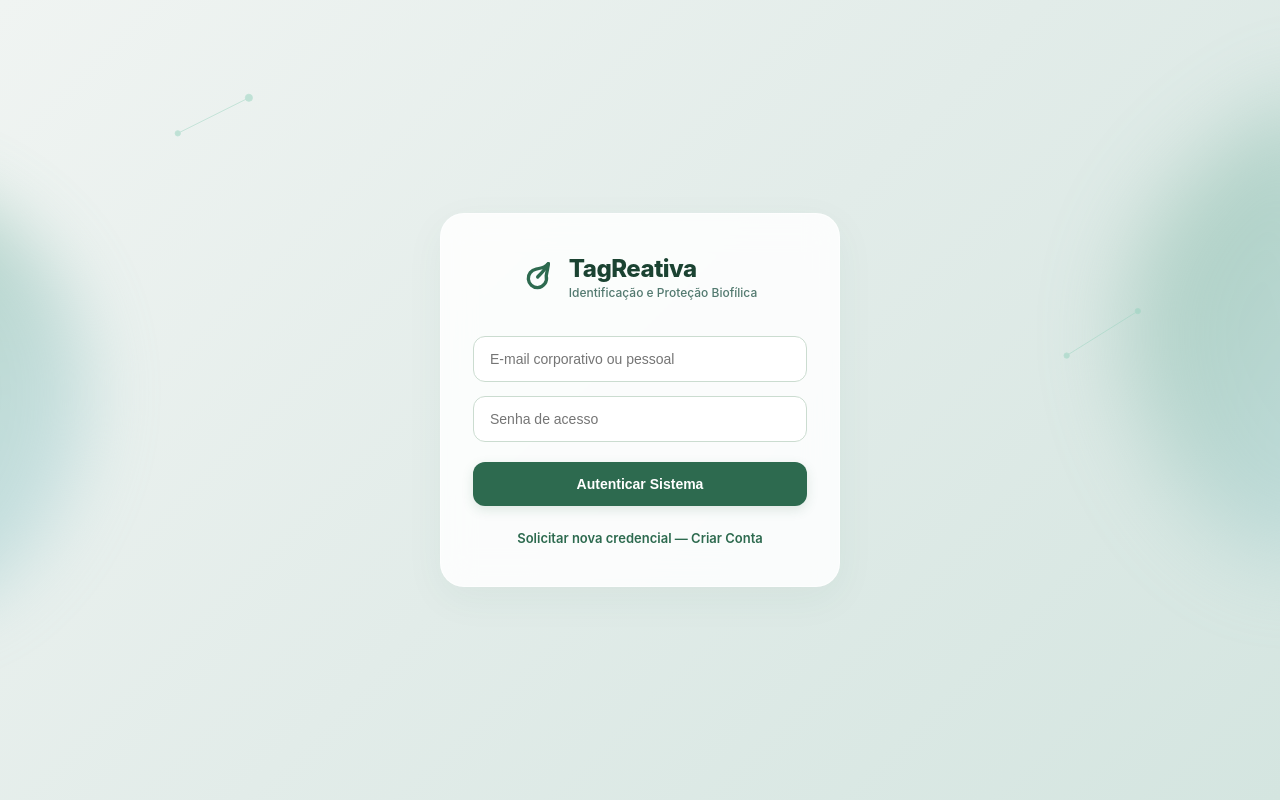
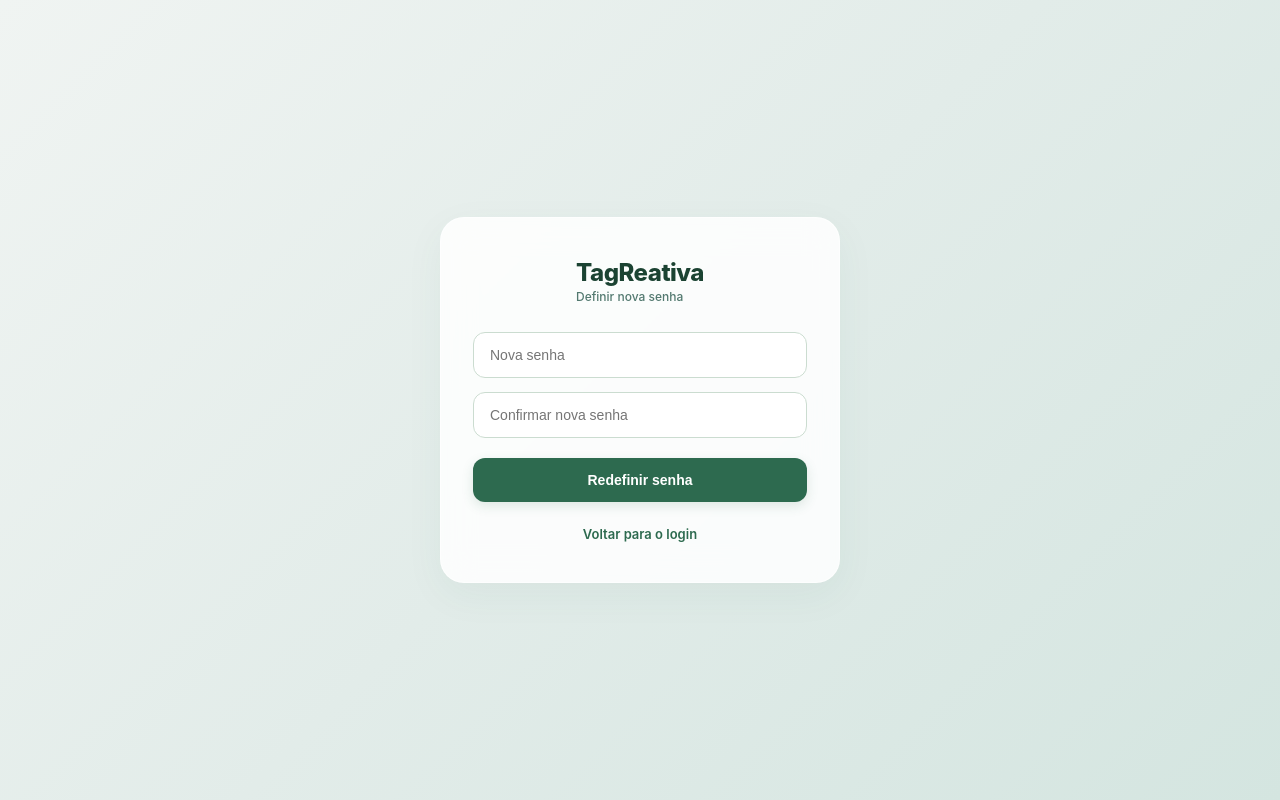
Before and after one commit to DevRoberto21/TagReativa, a React (Vite) app in the folder frontend/: page /redefinir-senha in a window 1280 px wide. Before the commit this address led to /login. Built offline with nearby package versions, Linux system fonts and the light colour scheme; no server answers.

Commit message:
feat: add forgot/reset password pages and routing

```diff
--- a/frontend/src/App.jsx
+++ b/frontend/src/App.jsx
@@ -1,6 +1,8 @@
 import { BrowserRouter, Routes, Route, Navigate } from 'react-router-dom';
 import Login from './pages/Login';
 import Register from './pages/Register';
+import ForgotPassword from './pages/ForgotPassword';
+import ResetPassword from './pages/ResetPassword';
 import Dashboard from './pages/Dashboard';
 import NewPet from './pages/NewPet';
 import EditPet from './pages/EditPet';
@@ -19,6 +21,8 @@ export default function App() {
       <Routes>
         <Route path="/login" element={<Login />} />
         <Route path="/register" element={<Register />} />
+        <Route path="/esqueci-senha" element={<ForgotPassword />} />
+        <Route path="/redefinir-senha" element={<ResetPassword />} />
         <Route path="/scan/:petId" element={<ScanPage />} />
         <Route path="/dashboard" element={<PrivateRoute><Dashboard /></PrivateRoute>} />
         <Route path="/pets/novo" element={<PrivateRoute><NewPet /></PrivateRoute>} />
--- /dev/null
+++ b/frontend/src/pages/ForgotPassword.jsx
@@ -0,0 +1,77 @@
+import { useState } from 'react';
+import { Link } from 'react-router-dom';
+import api from '../services/api';
+import PageContainer from '../components/PageContainer';
+
+export default function ForgotPassword() {
+  const [email, setEmail] = useState('');
+  const [message, setMessage] = useState('');
+  const [error, setError] = useState('');
+  const [submitting, setSubmitting] = useState(false);
+
+  async function handleSubmit(e) {
+    e.preventDefault();
+    setError('');
+    setMessage('');
+    setSubmitting(true);
+    try {
+      const { data } = await api.post('/auth/forgot-password', { email });
+      setMessage(data.message);
+    } catch {
+      setError('Não foi possível processar o pedido. Tente novamente.');
+    } finally {
+      setSubmitting(false);
+    }
+  }
+
+  return (
+    <PageContainer style={styles.container}>
+      <div style={styles.contentWrapper}>
+        <div style={styles.card}>
+          <div style={styles.logo}>
+            <div>
+              <div style={styles.logoTitle}>TagReativa</div>
+              <div style={styles.logoSub}>Recuperar acesso</div>
+            </div>
+          </div>
+
+          {message ? (
+            <p style={styles.success}>{message}</p>
+          ) : (
+            <form onSubmit={handleSubmit} style={styles.form}>
+              <input
+                style={styles.input}
+                type="email"
+                placeholder="Seu e-mail cadastrado"
+                value={email}
+                onChange={(e) => setEmail(e.target.value)}
+                required
+              />
+              {error && <p style={styles.error}>{error}</p>}
+              <button style={styles.button} type="submit" disabled={submitting}>
+                {submitting ? 'Enviando...' : 'Enviar link de recuperação'}
+              </button>
+            </form>
+          )}
+
+          <Link to="/login" style={styles.link}>Voltar para o login</Link>
+        </div>
+      </div>
+    </PageContainer>
+  );
+}
+
+const styles = {
+  container: { position: 'relative', overflowX: 'hidden', background: 'linear-gradient(135deg, #F0F4F2 0%, #E2ECE9 50%, #D4E5E0 100%)', display: 'flex', alignItems: 'center', justifyContent: 'center', fontFamily: '-apple-system, BlinkMacSystemFont, sans-serif' },
+  contentWrapper: { position: 'relative', zIndex: 2, padding: '24px 16px', width: '100%', display: 'flex', justifyContent: 'center' },
+  card: { background: 'rgba(255, 255, 255, 0.85)', backdropFilter: 'blur(16px)', WebkitBackdropFilter: 'blur(16px)', borderRadius: '24px', padding: '40px 32px', width: '100%', maxWidth: '400px', boxSizing: 'border-box', boxShadow: '0 12px 40px rgba(45, 106, 79, 0.05)', border: '1px solid rgba(255, 255, 255, 0.6)' },
+  logo: { display: 'flex', alignItems: 'center', gap: '14px', marginBottom: '28px', justifyContent: 'center' },
+  logoTitle: { fontSize: '24px', fontWeight: 800, color: '#1B4332', letterSpacing: '-0.5px' },
+  logoSub: { fontSize: '12px', color: '#52796F', fontWeight: 500, marginTop: '2px' },
+  form: { display: 'flex', flexDirection: 'column', gap: '14px' },
+  input: { padding: '14px 16px', borderRadius: '12px', border: '1px solid #CBDCD0', background: '#FFF', fontSize: '14px', outline: 'none', color: '#1B4332', boxSizing: 'border-box' },
+  button: { padding: '14px', borderRadius: '12px', background: '#2D6A4F', color: '#FFF', fontWeight: 600, fontSize: '14px', border: 'none', cursor: 'pointer', marginTop: '6px', boxShadow: '0 4px 12px rgba(45, 106, 79, 0.15)' },
+  error: { color: '#E63946', fontSize: '13px', textAlign: 'center', margin: '4px 0 0', fontWeight: 500 },
+  success: { color: '#2D6A4F', fontSize: '14px', textAlign: 'center', lineHeight: '1.5', margin: '8px 0 24px' },
+  link: { display: 'block', textAlign: 'center', marginTop: '24px', color: '#2D6A4F', fontSize: '13px', fontWeight: 600, textDecoration: 'none' },
+};
--- a/frontend/src/pages/Login.jsx
+++ b/frontend/src/pages/Login.jsx
@@ -77,6 +77,7 @@ export default function Login() {
           </form>
 
           <Link to="/register" style={styles.link}>Solicitar nova credencial — Criar Conta</Link>
+          <Link to="/esqueci-senha" style={styles.link}>Esqueci minha senha</Link>
         </div>
       </div>
     </PageContainer>
--- /dev/null
+++ b/frontend/src/pages/ResetPassword.jsx
@@ -0,0 +1,88 @@
+import { useState } from 'react';
+import { useNavigate, useSearchParams, Link } from 'react-router-dom';
+import api from '../services/api';
+import PageContainer from '../components/PageContainer';
+
+export default function ResetPassword() {
+  const navigate = useNavigate();
+  const [searchParams] = useSearchParams();
+  const token = searchParams.get('token') ?? '';
+  const [newPassword, setNewPassword] = useState('');
+  const [confirm, setConfirm] = useState('');
+  const [error, setError] = useState('');
+  const [submitting, setSubmitting] = useState(false);
+
+  async function handleSubmit(e) {
+    e.preventDefault();
+    setError('');
+    if (newPassword !== confirm) {
+      setError('As senhas não coincidem.');
+      return;
+    }
+    setSubmitting(true);
+    try {
+      await api.post('/auth/reset-password', { token, newPassword });
+      navigate('/login');
+    } catch {
+      setError('Link inválido ou expirado.');
+    } finally {
+      setSubmitting(false);
+    }
+  }
+
+  return (
+    <PageContainer style={styles.container}>
+      <div style={styles.contentWrapper}>
+        <div style={styles.card}>
+          <div style={styles.logo}>
+            <div>
+              <div style={styles.logoTitle}>TagReativa</div>
+              <div style={styles.logoSub}>Definir nova senha</div>
+            </div>
+          </div>
+
+          <form onSubmit={handleSubmit} style={styles.form}>
+            <input
+              style={styles.input}
+              type="password"
+              placeholder="Nova senha"
+              value={newPassword}
+              onChange={(e) => setNewPassword(e.target.value)}
+              required
+              minLength={6}
+            />
+            <input
+              style={styles.input}
+              type="password"
+              placeholder="Confirmar nova senha"
+              value={confirm}
+              onChange={(e) => setConfirm(e.target.value)}
+              required
+              minLength={6}
+            />
+            {error && <p style={styles.error}>{error}</p>}
+            <button style={styles.button} type="submit" disabled={submitting}>
+              {submitting ? 'Salvando...' : 'Redefinir senha'}
+            </button>
+          </form>
+
+          <Link to="/login" style={styles.link}>Voltar para o login</Link>
+        </div>
+      </div>
+    </PageContainer>
+  );
+}
+
+const styles = {
+  container: { position: 'relative', overflowX: 'hidden', background: 'linear-gradient(135deg, #F0F4F2 0%, #E2ECE9 50%, #D4E5E0 100%)', display: 'flex', alignItems: 'center', justifyContent: 'center', fontFamily: '-apple-system, BlinkMacSystemFont, sans-serif' },
+  contentWrapper: { position: 'relative', zIndex: 2, padding: '24px 16px', width: '100%', display: 'flex', justifyContent: 'center' },
+  card: { background: 'rgba(255, 255, 255, 0.85)', backdropFilter: 'blur(16px)', WebkitBackdropFilter: 'blur(16px)', borderRadius: '24px', padding: '40px 32px', width: '100%', maxWidth: '400px', boxSizing: 'border-box', boxShadow: '0 12px 40px rgba(45, 106, 79, 0.05)', border: '1px solid rgba(255, 255, 255, 0.6)' },
+  logo: { display: 'flex', alignItems: 'center', gap: '14px', marginBottom: '28px', justifyContent: 'center' },
+  logoTitle: { fontSize: '24px', fontWeight: 800, color: '#1B4332', letterSpacing: '-0.5px' },
+  logoSub: { fontSize: '12px', color: '#52796F', fontWeight: 500, marginTop: '2px' },
+  form: { display: 'flex', flexDirection: 'column', gap: '14px' },
+  input: { padding: '14px 16px', borderRadius: '12px', border: '1px solid #CBDCD0', background: '#FFF', fontSize: '14px', outline: 'none', color: '#1B4332', boxSizing: 'border-box' },
+  button: { padding: '14px', borderRadius: '12px', background: '#2D6A4F', color: '#FFF', fontWeight: 600, fontSize: '14px', border: 'none', cursor: 'pointer', marginTop: '6px', boxShadow: '0 4px 12px rgba(45, 106, 79, 0.15)' },
+  error: { color: '#E63946', fontSize: '13px', textAlign: 'center', margin: '4px 0 0', fontWeight: 500 },
+  link: { display: 'block', textAlign: 'center', marginTop: '24px', color: '#2D6A4F', fontSize: '13px', fontWeight: 600, textDecoration: 'none' },
+};
```
